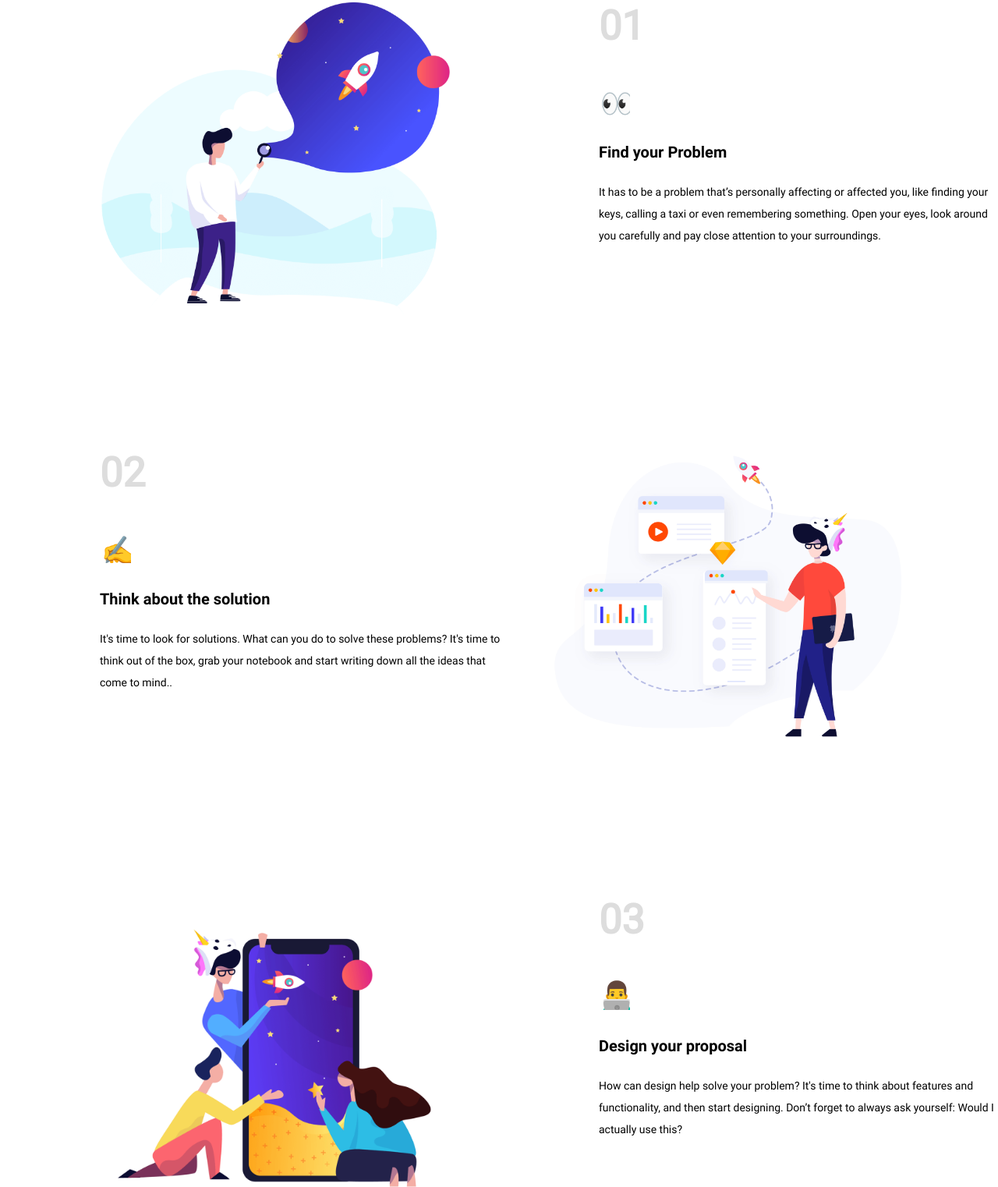
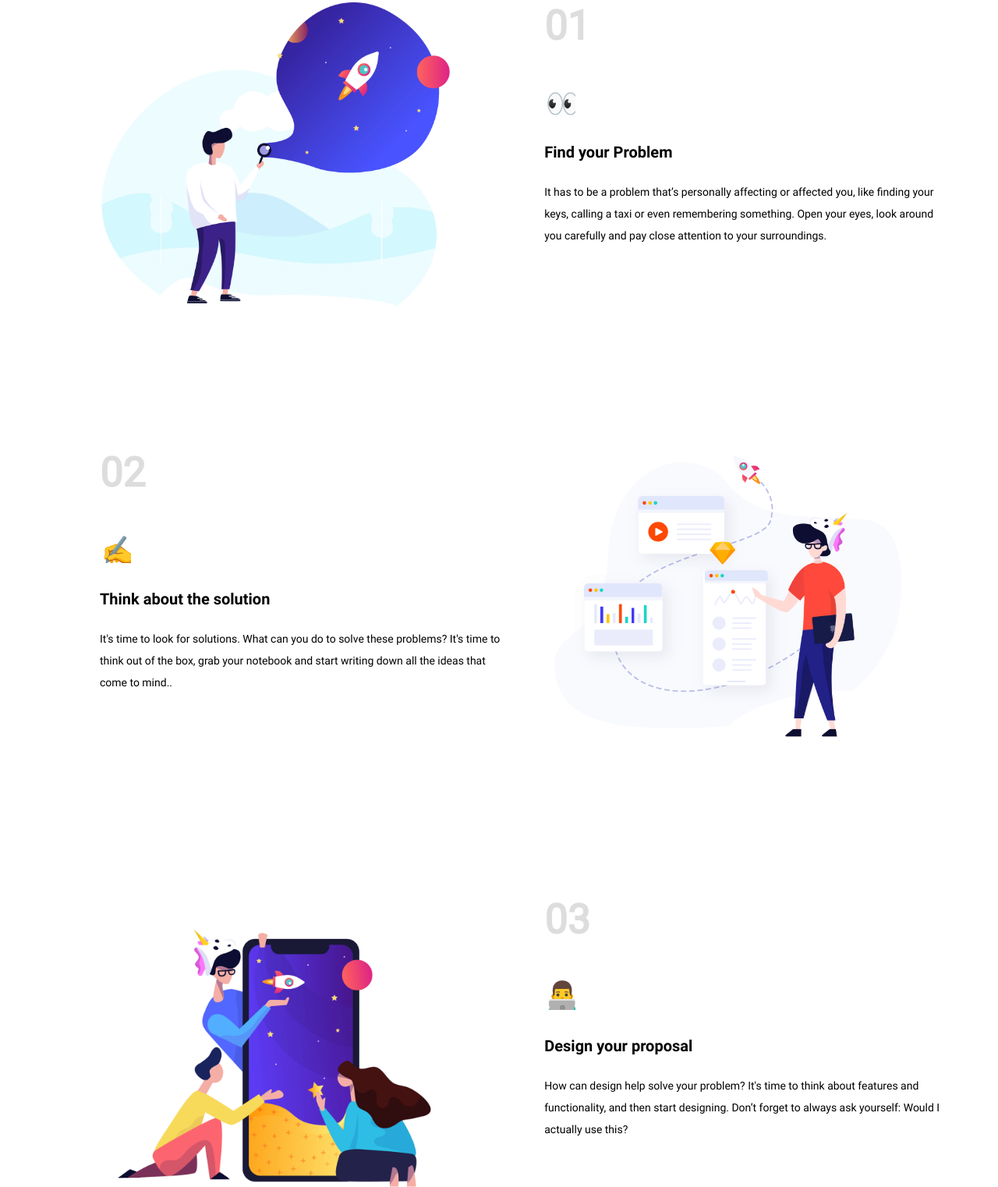
Before and after one commit to mschild91/the_design_project, a plain HTML site: page index.html in a window 1280 px wide. Shown: the part 3468-4990 px from the top of the page at 78% size. Drawn offline with Linux system fonts and the light colour scheme.

Commit message:
giving percentage to margin for responsiveness

```diff
--- a/assets/css/style.css
+++ b/assets/css/style.css
@@ -221,42 +221,50 @@ header {
 
 .problem
 .number {
-    margin-left: 640px;
+    /* margin-left: 640px; */
+    margin-left: 55%;
 }
 
 .problem
 .emoji {
-    margin-left: 640px;
+    /* margin-left: 640px; */
+    margin-left: 55%;
 }
 
 .problem
 .start_the_challenge_headline {
-    margin-left: 640px;
+    /* margin-left: 640px; */
+    margin-left: 55%;
 }
 
 .problem
 .start_the_challenge_content {
-    margin-left: 640px;
+    /* margin-left: 640px; */
+    margin-left: 55%;
 }
 
 .proposal
 .number {
-    margin-left: 640px;
+    /* margin-left: 640px; */
+    margin-left: 55%;
 }
 
 .proposal
 .emoji {
-    margin-left: 640px;
+    /* margin-left: 640px; */
+    margin-left: 55%;
 }
 
 .proposal
 .start_the_challenge_headline {
-    margin-left: 640px;
+    /* margin-left: 640px; */
+    margin-left: 55%;
 }
 
 .proposal
 .start_the_challenge_content {
-    margin-left: 640px;
+    /* margin-left: 640px; */
+    margin-left: 55%;
 }
 
 .input {
```
